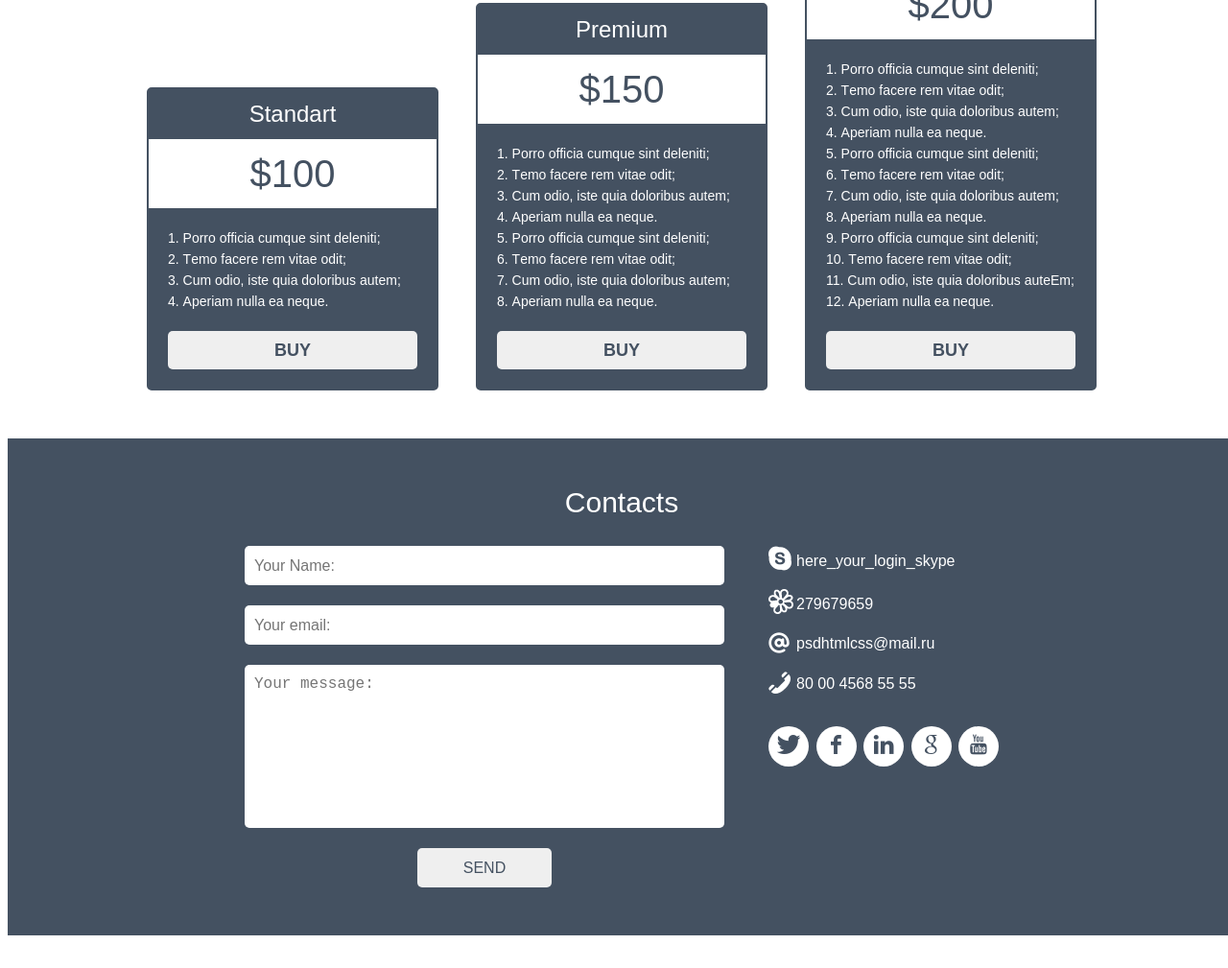
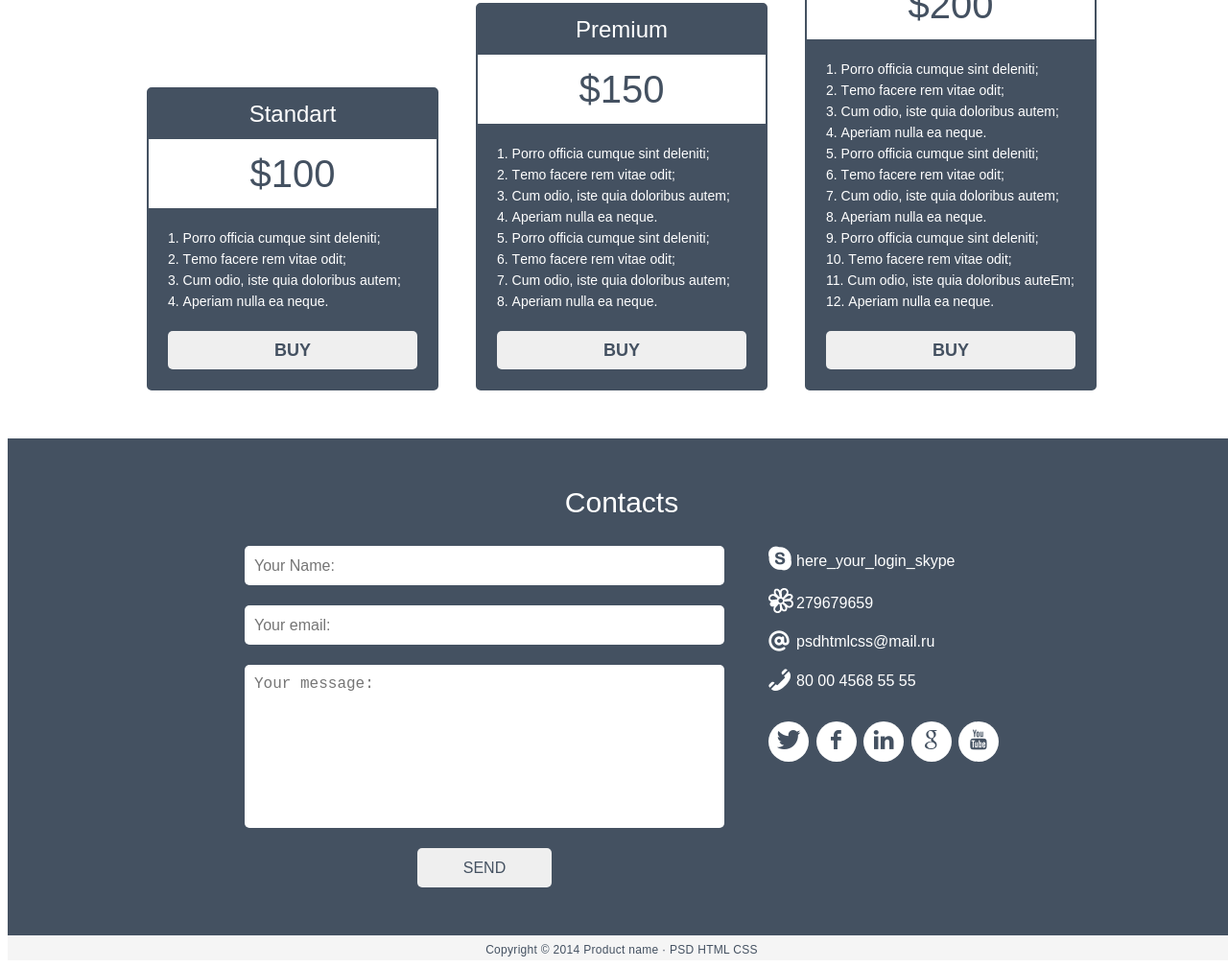
Before and after one commit to Sproodigyprog/gb_advanced_html_css, a plain HTML site: page index.html in a window 1280 px wide. Shown: the part 2221-3230 px from the top of the page at 96% size. Before the commit the page ends 3204 px from the top, so only its background shows below. Drawn offline with Linux system fonts and the light colour scheme.

Commit message:
Project finished

```diff
--- a/index.html
+++ b/index.html
@@ -225,29 +225,20 @@
           </div>
         </section>
       </main>
-      <footer id="target" class="contacts">
-        <h2 class="contacts-title">Contacts</h2>
-        <form class="contacts-form" action="#" method="post">
-          <input class="contacts-form-text" type="text" placeholder="Your name:">
-          <input class="contacts-form-email" type="email" placeholder="Your email:">
+      <footer id="target" class="main-footer">
+        <section class="contacts">
+          <span class="contacts-title">Contacts</span>
+          <form class="contacts-form" action="#"  >
+            <input class="contacts-form-text" type="text" placeholder="Your name:" required>
+            <input class="contacts-form-email" type="email" placeholder="Your email:" required>
             <textarea class="contacts-form-message" name="name" rows="6" cols="67" placeholder="Your message:"></textarea>
             <input class="contacts-form-submit-button" type="submit" value="Send">
           </form>
           <div class="contacts-wrp">
-          <ul class="contacts-contacts-list">
-            <li class="contacts-contacts-list-item">
             <span class="sprite sprite-skype_icon">here_your_login_skype</span>
-            </li>
-            <li class="contacts-contacts-list-item">
             <span class="sprite sprite-icq_icon">279679659</span>
-            </li>
-            <li class="contacts-contacts-list-item">
             <span class="sprite sprite-email_icon">psdhtmlcss@mail.ru</span>
-            </li>
-            <li class="contacts-contacts-list-item">
             <span class="sprite sprite-phone_icon">80&nbsp;00&nbsp;4568&nbsp;55&nbsp;55</span>
-            </li>
-          </ul>
             <div class="contacts-social">
               <a href="#target" class="contacts-social-item"><i class="icon-twitter"></i></a>
               <a href="#target" class="contacts-social-item"><i class="icon-facebook"></i></a>
@@ -256,6 +247,10 @@
               <a href="#target" class="contacts-social-item"><i class="icon-youtube"></i></a>
             </div>
           </div>
+        </section>
+        <section class="rights">
+          <p class="rights-para">Copyright © 2014 Product name · PSD HTML CSS</p>
+        </section>
       </footer>
     </div>
     <!-- <script src="https://kit.fontawesome.com/df6f02bd21.js" crossorigin="anonymous"></script> -->
--- a/less/main_footer.less
+++ b/less/main_footer.less
@@ -2,13 +2,15 @@
 
 // Parametric mixins
 
-.stitches-sprite(@x: 0, @y: 0, @width: 0, @height: 0, @padding: 0 0 0 29px) {
+.stitches-sprite(@x: 0, @y: 0, @width: 0, @height: 0) {
   background-position: @x @y;
   width: @width;
   height: @height;
-  padding: @padding;
+  margin: 0 0 18px 0;
+  padding:  0 0 0 29px;
+  color: @secondary-color;
   .flex-box(space-between, flex-end);
-  .para-main-font
+  .para-main-font;
 }
 
 // Main footer styles
@@ -19,10 +21,11 @@
   .flex-box();
 
   &-title {
+    display: block;
+    margin: 0 0 29px 0;
+    color: @secondary-color;
     .title-h2-font();
     .full-width();
-    margin: 0 0 29px 0;
-    color: @secondary-color;
   }
 
   &-form {
@@ -49,14 +52,15 @@
 
     &-text:hover,
     &-email:hover,
-    &-message:hover {
+    &-message:hover,
+    &-submit-button:hover,
+    &-text:focus,
+    &-email:focus,
+    &-message:focus,
+    &-submit-button:focus {
       background: (@main-color)+#333;
       color: @secondary-color;
-    }
-
-    &-submit-button:hover {
-      background: (@main-color)+#333;
-      color: @secondary-color;
+      border-radius: 0;
       outline: 1px solid @secondary-color;
     }
 
@@ -88,7 +92,7 @@
     width: 240px;
   }
 
-  &-contacts-list {
+  &-list {
     list-style-type: none;
     color: @secondary-color;
     margin: 0 0 34px 0;
@@ -105,6 +109,7 @@
 
   &-social {
     width: 240px;
+    margin: 32px 0 0 0;
     .flex-box();
 
     &-item {
@@ -130,7 +135,6 @@
     }
   }
 
-
   .sprite {
     background-image: url(../img/spritesheet.png);
     background-repeat: no-repeat;
@@ -153,3 +157,18 @@
     }
   }
 }
+
+.rights {
+  background: @gray-lighten;
+
+  &-para {
+    margin: 0;
+    padding: 4px 0 0 0;
+    font-size: 12px;
+    line-height: 22px;
+    font-weight: 400;
+    text-align: center;
+    letter-spacing: 0.025em;
+    color: @main-color;
+  }
+}
```
Also changed, not shown: css/style.css. Lines whose indentation alone changed are shown as unchanged.
